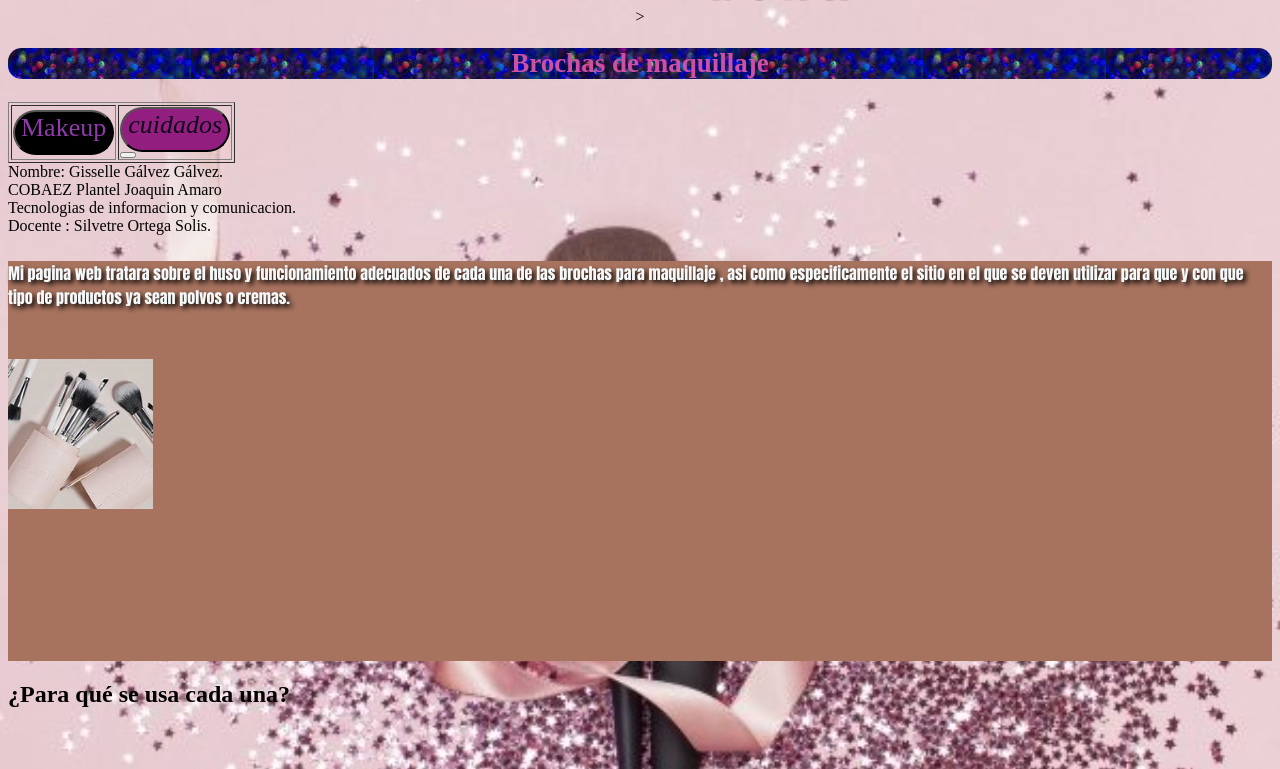
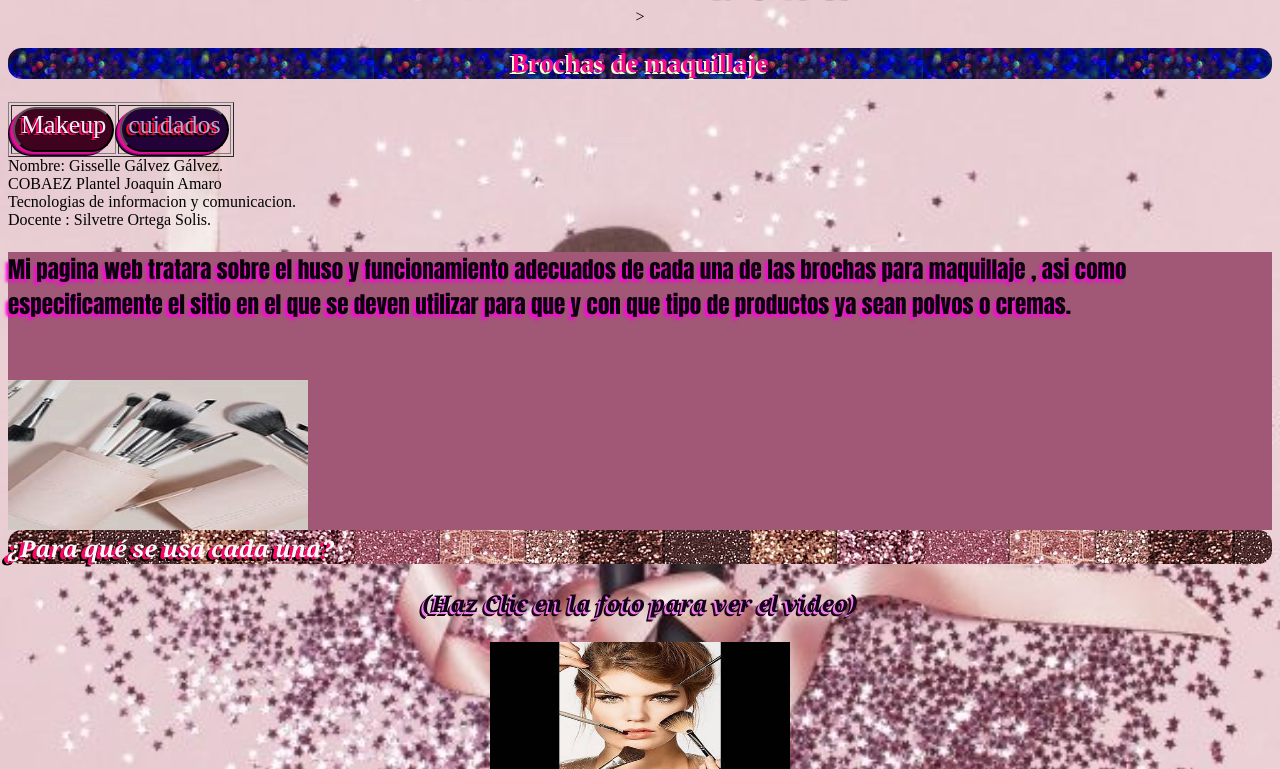
Before and after one commit to Gissgalv/maquillaje, a plain HTML site: page index.html in a window 1280 px wide. Shown: the top 769 px of the page. Drawn offline with Linux system fonts and the light colour scheme.

Commit message:
Add files via upload

```diff
--- a/css/estilos.css
+++ b/css/estilos.css
@@ -3,70 +3,94 @@ body{
   background-size: 100%;
 }
 h1{
-   text-align: center; color: rgb(204, 80, 163);
+   text-align: center;
+   color: rgb(245, 12, 140);
+   text-shadow: -2px 2px 0 lightgoldenrodyellow;
   background-image: url("titulos.jpg") ;
   border-radius: 0.5em;
   font-size: 27px;
   font-style: initial;
 }
 
+#subtitulos{
+ background-image:url("imagenboton.jpg") ;
+ color: rgb(250, 246, 249);
+ text-align:left;
+ width: 100%;
+ height: 34px;
+margin: 0 auto;
+ font-size: 20px;
+ font: italic bold 23px Georgia, Serif;
+ font-weight: 27px;
+ display: inline-block;
+ text-shadow: -4px 2px 0 rgb(250, 5, 99), -6px 4px 0 black ;
+ border-radius: 0.6em;
+ line-height: 36px;
+}
+
+
+img{
+  width: 100%;
+  max-width:300px;
+}
 #botonmakeup{
  padding-bottom: 10px;
- background-color: black;
- color: rgb(144, 59, 170);
+ background-color: rgb(63, 2, 31);
+ color: rgb(242, 235, 245);
  border-radius: 0.9em;
  font-size: 26px;
- text-shadow: cornsilk; 8px 10px 6px;
- box-shadow: red( 8, 3, 14, 0.9 ); 5px 6px 4px;
+ text-shadow: -3px 2px 0 rgb(243, 4, 95), -4px 3px 0 rgb(19, 7, 11)  ;
+ box-shadow: -3px 2px 1px rgba(247, 16, 158, 0.877), -4px 3px 0 rgba(139, 5, 139, 0.726), -5px 4px 0 black  ;
  font-family: Heveltica;
 }
 #botonmakeup:hover{
   background-image: url("imagenboton.jpg");
   color: rgb(238, 231, 236);
   font-family:'Trebuchet MS', 'Lucida Sans Unicode', 'Lucida Grande', 'Lucida Sans', Arial, sans-serif;
-  font-size: 32px;
-  text-shadow: rgb(29, 3, 53);
-  box-shadow: rgb(105, 4, 26);
+  font-size: 30px;
+  text-shadow: -3px 2px 0 rgba(253, 4, 66, 0.712), -5px 4px 0 black, ;
+  font-style:oblique;
+  box-shadow: -3px 2px 1px rgba(247, 16, 158, 0.877), -4px 3px 0 rgba(139, 5, 139, 0.726), -5px 4px 0 black  ;
 }
 #botonhigieneysalud{
   padding-bottom: 10px;
-  background-color: rgb(146, 31, 127);
-  color: rgb(16, 3, 29);
+  background-color: rgb(34, 2, 56);
+  color: rgb(189, 165, 212);
   border-radius: 0.9em;
   font-size: 26px;
-  text-shadow: black 8px, 10px, 6px ;
-  box-shadow: rgb(31, 1, 13) 5px, 6px, 4px;
-  font-style: oblique;
-  font-family: heveltica;
+  text-shadow:-3px 2px 0 rgb(247, 11, 51), -5px 4px 0 black  ;
+  box-shadow: -3px 2px 1px rgba(247, 16, 158, 0.877), -4px 3px 0 rgba(139, 5, 139, 0.726), -5px 4px 0 black  ;
+  font-style:inherit;
+  font-family: Heveltica ;
 
 }
 #botonhigieneysalud:hover{
 background-image: url("cuidados.jpg");
-color: rgb(187, 53, 93);
+color: rgb(247, 242, 243);
+text-shadow:-3px 2px 0 rgb(151, 5, 170) , -5px 4px 0 rgb(2, 2, 59);
+font-style:oblique;
 font-family: 'Trebuchet MS', 'Lucida Sans Unicode', 'Lucida Grande', 'Lucida Sans', Arial, sans-serif;
-font-size: 32px;
-text-shadow: rgb(16, 3, 29);
-box-shadow: rgb(105, 4, 37);
+font-size: 30px;
+
 }
 
 #brochas{
   padding-bottom: 10px ;
-  background-color: rgb(18, 3, 59);
-  color: rgb(255, 8, 144);
+  background-color: rgb(15, 3, 70);
+  color: rgb(194, 194, 194);
+  text-shadow: -2px 2px 2px rgb(177, 9, 255), -3px 3px 2px rgb(0, 0, 0);
   border-radius: 0.9em;
   font-size:26px;
-  text-shadow: cyan 8px, 2px, 6px;
-  box-shadow: darkorchid 5px, 4px, 8px ;
- font-style: oblique;
-  font-family: 'Trebuchet MS', 'Lucida Sans Unicode', 'Lucida Grande', 'Lucida Sans', Arial, sans-serif;
+  box-shadow: -3px 2px 0px rgb(129, 2, 248) , -5px 4px 1px black;
+ font-style: inherit;
+font-family:Heveltica;
 }
 #brochas:hover{
 background-image: url("brochasbuton.jpg");
-color:rgb(255, 255, 255);
+color:orchid;
 font-family: 'Trebuchet MS', 'Lucida Sans Unicode', 'Lucida Grande', 'Lucida Sans', Arial, sans-serif;
-font-size: 32px;
-text-shadow: rgb(224, 10, 10);
-box-shadow: rgb(13, 219, 185) ;
+font-size: 30px;
+text-shadow: -3px 2px 0 rgb(168, 4, 83), -5px 4px 0 rgb(36, 2, 68) ;
 font-style: oblique;
 }
 #boton{
@@ -74,9 +98,9 @@ font-style: oblique;
   color: palevioletred;
   font-family:-apple-system, BlinkMacSystemFont, 'Segoe UI', Roboto, Oxygen, Ubuntu, Cantarell, 'Open Sans', 'Helvetica Neue', sans-serif;
   font-size: 22px;
-  text-shadow: rgb(12, 7, 3);(30, 6, 60);
-  border-radius: 0.9em;
-  box-shadow: inset 9em 7em 3em 2em black;
+  text-shadow: 3px 3px 0 black;
+  border-radius: 0.9em ;
+  box-shadow: inset 9em 7em 3em 2em black ;
 }
 #boton:hover{
 background-color: rgb(36, 6, 20);
@@ -86,24 +110,28 @@ font-style: oblique;
 
 }
 p{
-  font-family: unset;
-  color:rgb(7, 1, 66);
-  font-style:oblique;
+  font: italic 27px georgia ;
+  color:rgb(19, 1, 26);
+  text-shadow: -2px 2px 0 rgb(243, 127, 243), -3px 3px 0 rgb(65, 3, 41), -4px 4px 0 black  ;
+  font-style:italic;
   font-size: 26px;
+  font: italic bold 23px Georgia, Serif;
+
 
 }
 #introduccion{
-  color:rgb(244, 248, 248) ;
-  background-color: rgb(167, 115, 95);
+  color:rgb(11, 1, 12) ;
+  background-color: rgb(161, 87, 118);
   font-family: Impact, Haettenschweiler, 'Arial Narrow Bold', sans-serif;
-  text-shadow: 3px 3px 5px black;
-  height: 400px;
+  text-shadow: -3px 3px 3px rgb(252, 5, 219);
+  font-size: 23px;
 }
 #tableindex{
-  color: rgb(182, 32, 196);
+  color: rgb(250, 253, 255);
+  text-shadow: -2px 3px 3px  blueviolet;
   background-color:rgb(29, 4, 49);
   font-family: Cambria, Cochin, Georgia, Times, 'Times New Roman', serif;
-font-style: italic;
+  font-style: italic;
 
 
 }
--- a/index.html
+++ b/index.html
@@ -11,7 +11,7 @@
 
          <td><a href="makeup.html"> <button id="botonmakeup"> Makeup</button> </a> <br> </td>
 
-         <td><a href="higieneysalud.html"><button id="botonhigieneysalud">cuidados</button> </a> <br> <button></td>
+         <td><a href="higieneysalud.html"><button id="botonhigieneysalud">cuidados</button> </a> <br> </td>
         </tr>
     </table>
   </section>
@@ -26,12 +26,12 @@
   <img src="brochas.jpg" whidth="400" height="150" alt="brochas de maquillaje ">
  </section>
  <section id="video">
-  <h2>¿Para qué se usa cada una?</h2> <br><center><p>(Haz Clic en la foto para ver el video) </p></center>
+  <h2 id="subtitulos">¿Para qué se usa cada una?</h2> <br><center><p>(Haz Clic en la foto para ver el video) </p></center>
  <center> <a href="https://www.youtube.com/watch?v=XWXtxVyzxoY.html"> <img src="bmakeup.png" whidth="300" height="150" alt="video de makeup"></a></center>
 
  </section>
 <section id="des">
-  <p> <h2> Formas de clasificar las brochas</h2></p>
+  <p> <h2 id="subtitulos"> Formas de clasificar las brochas</h2></p>
   <ul>
     <li><b>tipo de pelo</b> natural y sintetico</li>
     <li><b>corte de pelo</b> redondo, biselado y plano</li>
@@ -42,9 +42,9 @@
   </section>
 
 
-<h1>Tipos de brochas</h1>
-<Table border="2">
-  <section id="tableindex">
+<h2 id="subtitulos">Tipos de brochas</h2>
+<table id="tableindex" border="2">
+
            <tr>
                <td>
                     <p><h3>Brocha de polvos para rostro </h3>
@@ -82,7 +82,7 @@ comodamente productos en polvo.
  resaltar tus facciones.
                   </p>
                   <td>
-                    <img src="contorno.jpg" width="200" height="230" alt="brocha para conturing" srcset="">
+                     <img src="contorno.jpg" width="200" height="230" alt="brocha para conturing" >
                   </td>
                 </td>
            </tr>
@@ -105,7 +105,7 @@ comodamente productos en polvo.
                  <a href="https://youtu.be/g0CS2N342oU.html"><button id="boton"> maquillaje</button> </a>
                 </td>
            </tr>
-           </section>
+
 </Table>
 
 
```
Also changed, not shown: higieneysalud.html (+1 -1 lines), makeup.html (+2 -2 lines).
